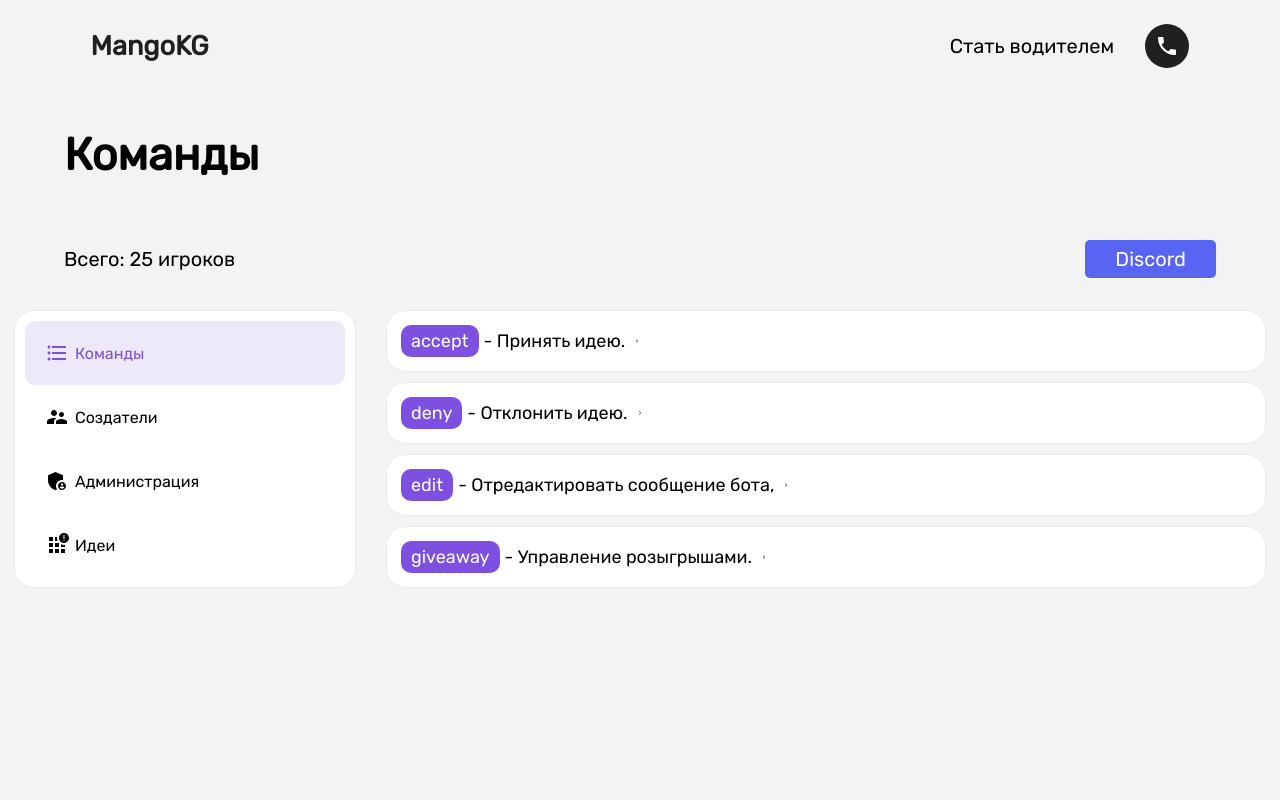
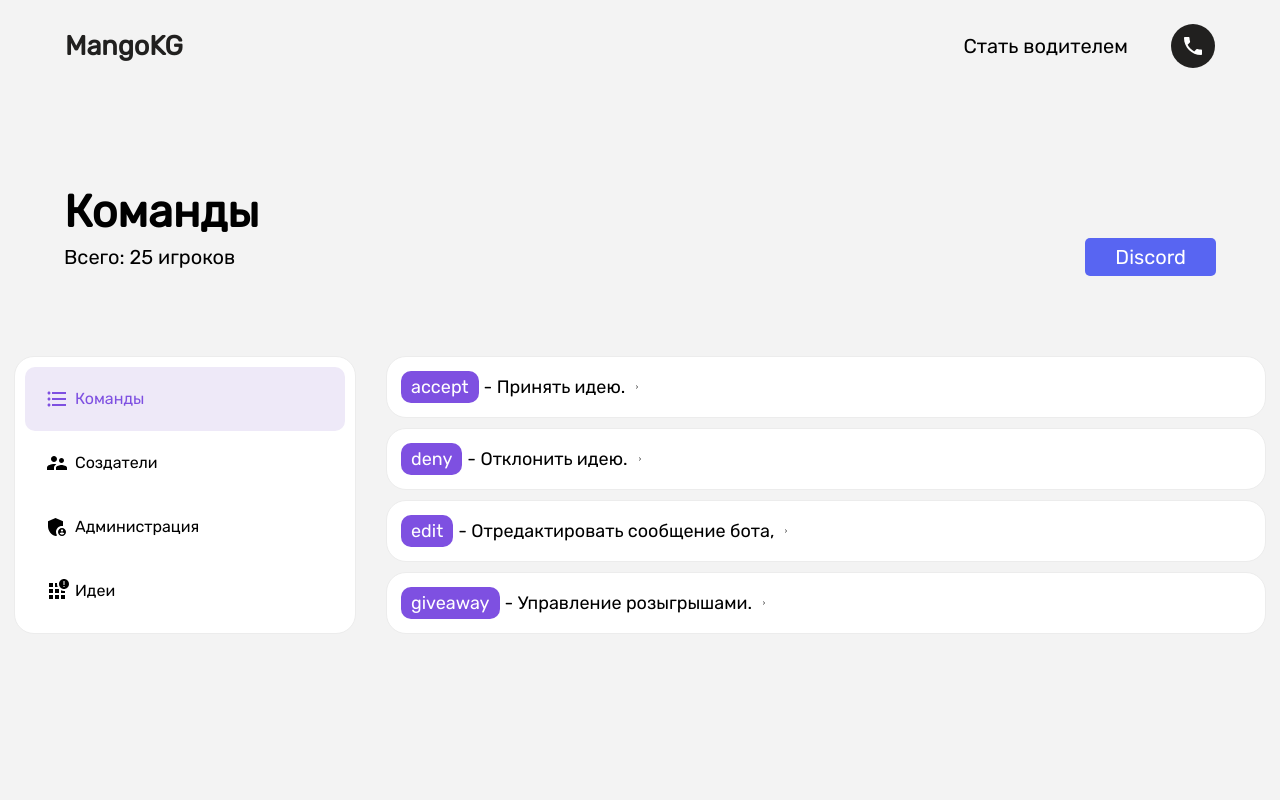
Before and after one commit to TheNowy/Tempo, a React (Vite) app: page /Commands in a window 1280 px wide. Shown: the top 800 px of the page. Built offline with nearby package versions, Linux system fonts and the light colour scheme.

Commit message:
FixCommands

```diff
--- a/src/components/layout/header/Header.module.scss
+++ b/src/components/layout/header/Header.module.scss
@@ -25,7 +25,7 @@
   }
 
   .header_wrapper {
-    width: 86%;
+    width: 90%;
     display: flex;
     justify-content: space-between;
     padding: 1px;
--- a/src/components/pages/Commands/Commands.module.scss
+++ b/src/components/pages/Commands/Commands.module.scss
@@ -6,6 +6,8 @@
 
   .container {
     .Home_Content {
+      position: relative;
+      top: 150px;
       width: 100%;
       flex-direction: column;
       margin-left: auto;
@@ -17,7 +19,6 @@
       min-height: 140vh;
       transition: 1s ease;
       .main_title {
-        position: absolute;
         top: 8rem;
         width: 90%;
 
@@ -37,7 +38,6 @@
         }
       }
       .mini_title {
-        position: absolute;
         top: 15rem;
         width: 90%;
         display: flex;
--- a/src/components/pages/Commands/Sandbox/Sandbox.module.scss
+++ b/src/components/pages/Commands/Sandbox/Sandbox.module.scss
@@ -2,10 +2,9 @@
   width: 100%;
   display: flex;
   justify-content: center;
-  position: absolute;
-  top: 300px;
+  position: relative;
   background-color: #f3f3f3;
-  padding: 10px 0;
+  padding: 5rem 0;
   left: 0;
   .container {
     display: flex;
```
